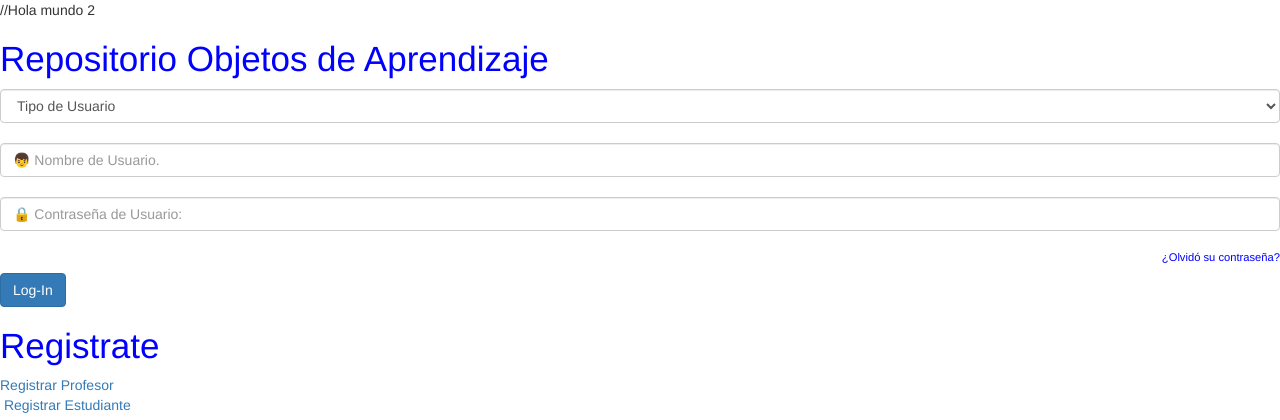
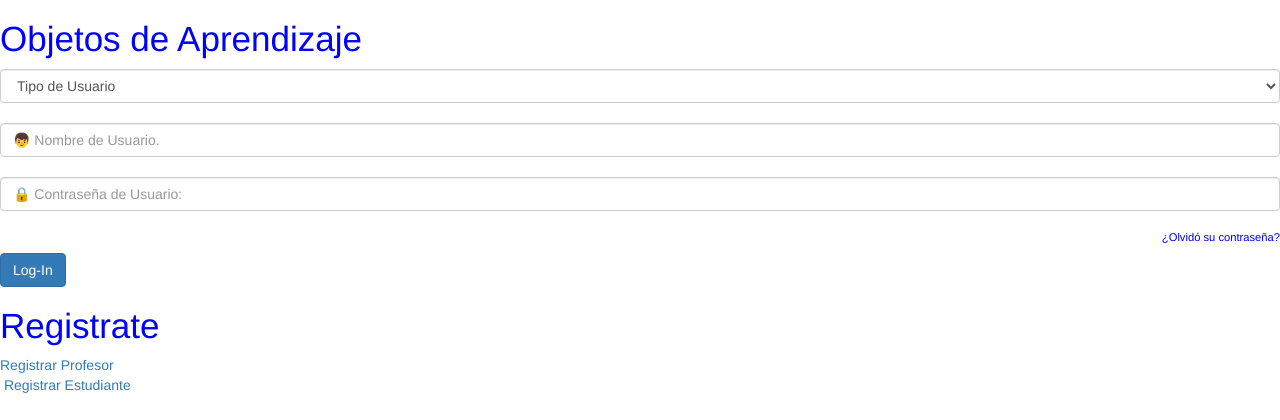
Before and after one commit to MiguelAlvarez97/ProyectoSoftware2, a PHP site: page / in a window 1280 px wide. Shown: the top 420 px of the page. Run offline with PHP 8.4, Linux system fonts and the light colour scheme.

Commit message:
Cambio de Prueba

```diff
--- a/index.php
+++ b/index.php
@@ -1,4 +1,3 @@
-//Hola mundo 2
 <!DOCTYPE html PUBLIC "-//W3C//DTD XHTML 1.0 Transitional//EN" "http://www.w3.org/TR/xhtml1/DTD/xhtml1-transitional.dtd">
 <html xmlns="http://www.w3.org/1999/xhtml" lang="es">
 <head>
@@ -10,7 +9,7 @@
 </head>
 <body>
 <form action="aplicacion/validar.php" method="post">
-    <h2 style="color: #0000FF; font-size: 250%;">Repositorio Objetos de Aprendizaje</h2>
+    <h2 style="color: #0000FF; font-size: 250%;">Objetos de Aprendizaje</h2>
     <select class= "form-control" name="tipo_usuario" dir="ltr" required>
         <option value="">Tipo de Usuario</option>
         <option value="ADM">Administrador</option>
```
